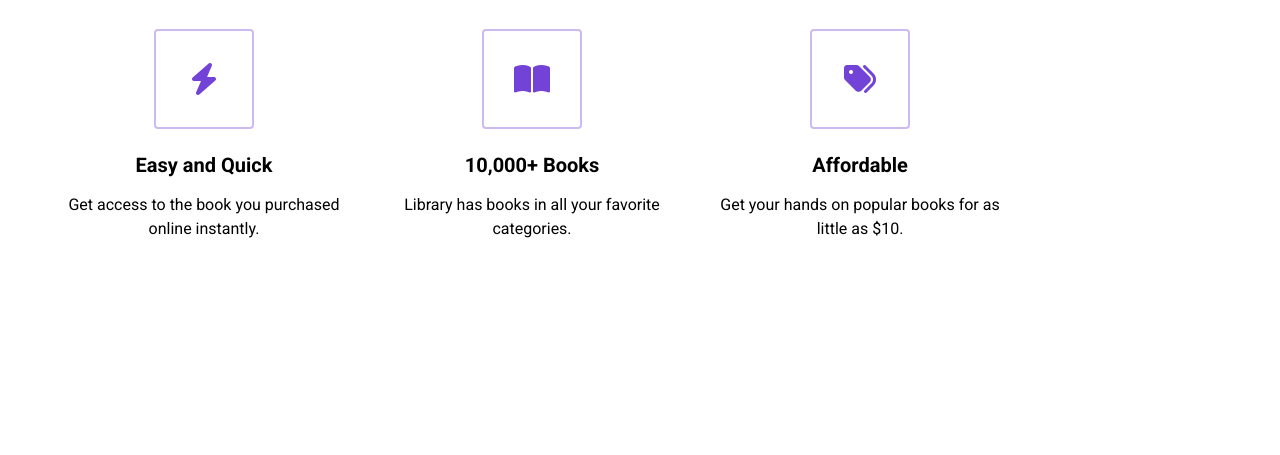
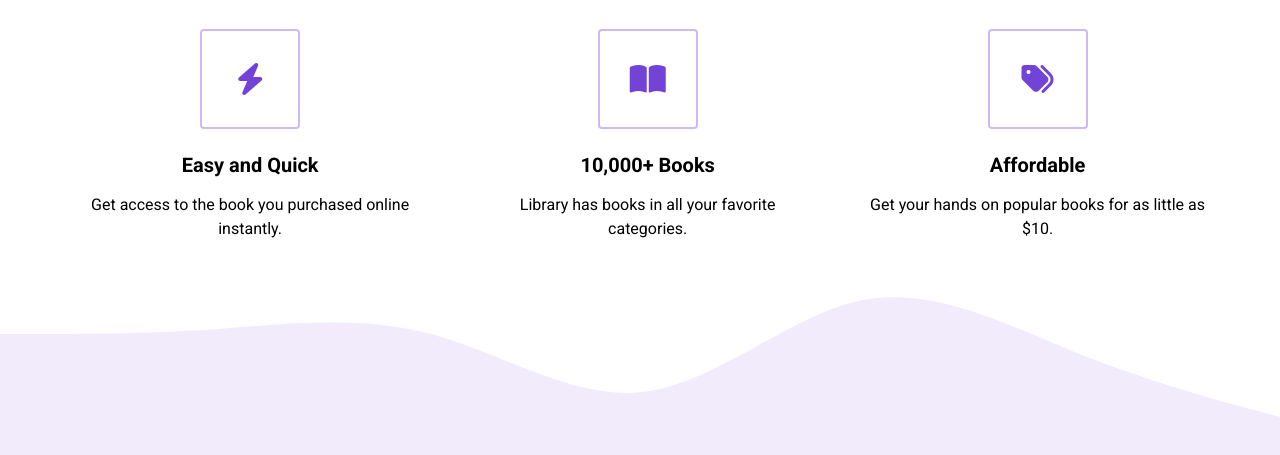
Before and after one commit to ph3an/E-Commerce-Project, a plain HTML site: page index.html in a window 1280 px wide. Shown: the part 897-1352 px from the top of the page. Before the commit the page ends 1194 px from the top, so only its background shows below. Drawn offline with Linux system fonts and the light colour scheme.

Commit message:
fixed wave svg

```diff
--- a/index.html
+++ b/index.html
@@ -85,14 +85,14 @@
           </div>
         </div>
       </section>
-      <!-- <section id="features">
+      <section id="features">
             <div class="container">
                 <div class="row">
 
                 </div>
             </div>
         </section>
-        <section id="recent">
+        <!-- <section id="recent">
             <div class="container">
                 <div class="row">
 
--- a/styles.css
+++ b/styles.css
@@ -5,6 +5,11 @@
   margin: 0;
   box-sizing: border-box;
   font-family: "Roboto", sans-serif;
+}
+
+body {
+    max-width: 100vw;
+    overflow-x: hidden;
 }
 
 nav {
@@ -147,20 +152,29 @@ HIGHLIGHTS
 
 #highlights{
     position: relative;
+    max-width: 100vw;
 }
 
-#highlights:before {
+#highlights:before, #highlights:after {
     background: url('assets/wave.svg');
     content: "";
     position: absolute;
     width: 101vw;
     height: 12vw;
-    top: 1px;
     left: 0;
     z-index: 1;
     background-size: cover;
     background-repeat: no-repeat;
+}
+
+#highlights:before {
+    top: 1px;
     transform: translateY(-100%);
+}
+
+#highlights:after {
+    transform: translateY(100%) rotate(180deg);
+    bottom: 1px;
 }
 
 
@@ -184,7 +198,6 @@ HIGHLIGHTS
 
 .highlight__para {
     text-align: center;
-    max-width: 280px;
 }
 
 .highlight__img {
@@ -204,3 +217,14 @@ HIGHLIGHTS
     font-size: 20px;
     margin-bottom: 16px;
 }
+
+/*
+
+FEATURES
+
+*/
+
+#features {
+    height: 1000px;
+    background-color: rgba(115, 66, 214, 0.1);
+}
```
